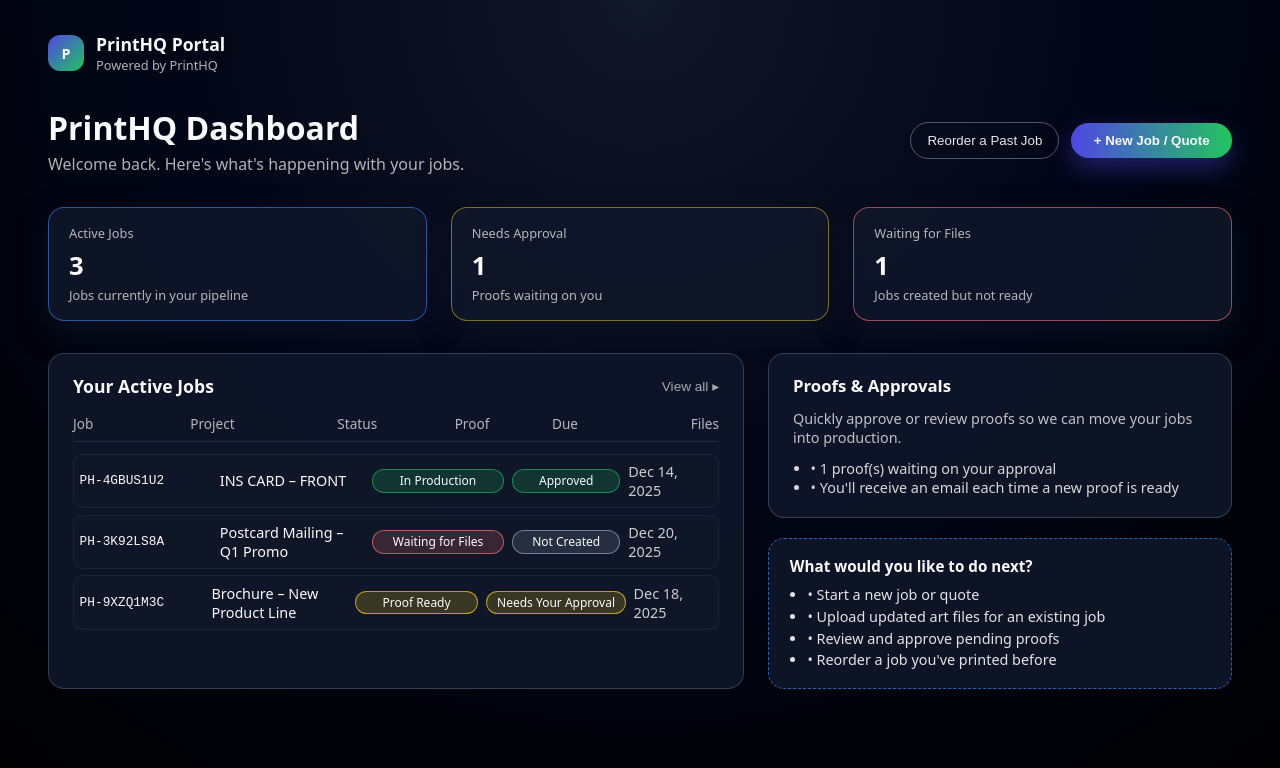
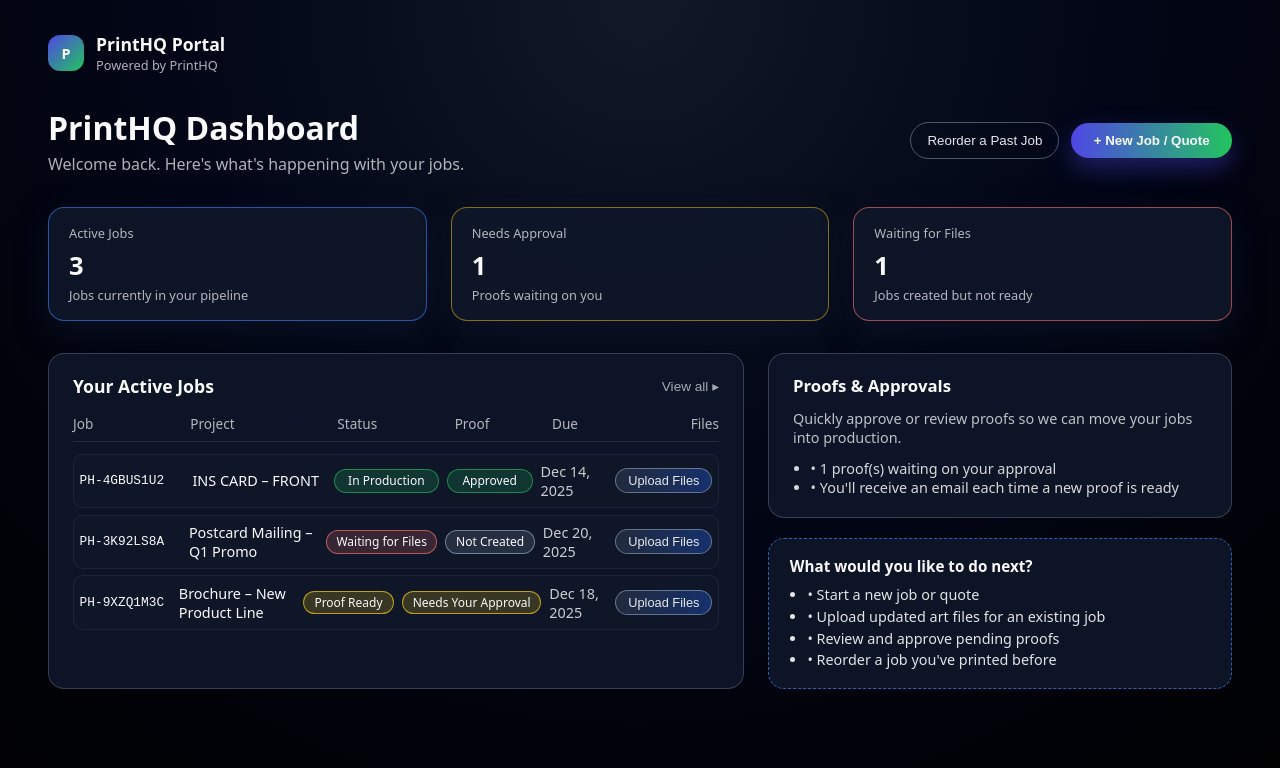
Before and after one commit to aagoett/printhq-portal-v2, a Next.js app: page /dashboard in a window 1280 px wide. Shown: the top 768 px of the page. Built offline with nearby package versions, Linux system fonts and the light colour scheme; no server answers.

Commit message:
Update page.js

```diff
--- a/app/dashboard/page.js
+++ b/app/dashboard/page.js
@@ -198,7 +198,7 @@ export default function DashboardPage() {
     key={job.id}
     style={{
       display: "grid",
-                  gridTemplateColumns: "1.1fr 1.2fr 1.1fr 0.9fr 0.7fr",
+      gridTemplateColumns: "1.1fr 1.4fr 1.1fr 0.9fr 0.7fr 0.9fr",
       gap: "0.5rem",
       alignItems: "center",
       fontSize: "0.9rem",
@@ -211,12 +211,20 @@ export default function DashboardPage() {
     <span style={{ fontFamily: "monospace", fontSize: "0.8rem" }}>
       {job.id}
     </span>
+
     <span>{job.name}</span>
+
     <Badge tone={statusTone(job.status)}>{job.status}</Badge>
+
     <Badge tone={proofTone(job.proofStatus)}>{job.proofStatus}</Badge>
+
     <span style={{ opacity: 0.8 }}>{job.dueDate}</span>
+
+    {/* New: Upload button for this job */}
+    <UploadFilesButton jobId={job.id} />
   </div>
 ))}
+
           </div>
         </div>
 
```
Lines whose indentation alone changed are shown as unchanged.
